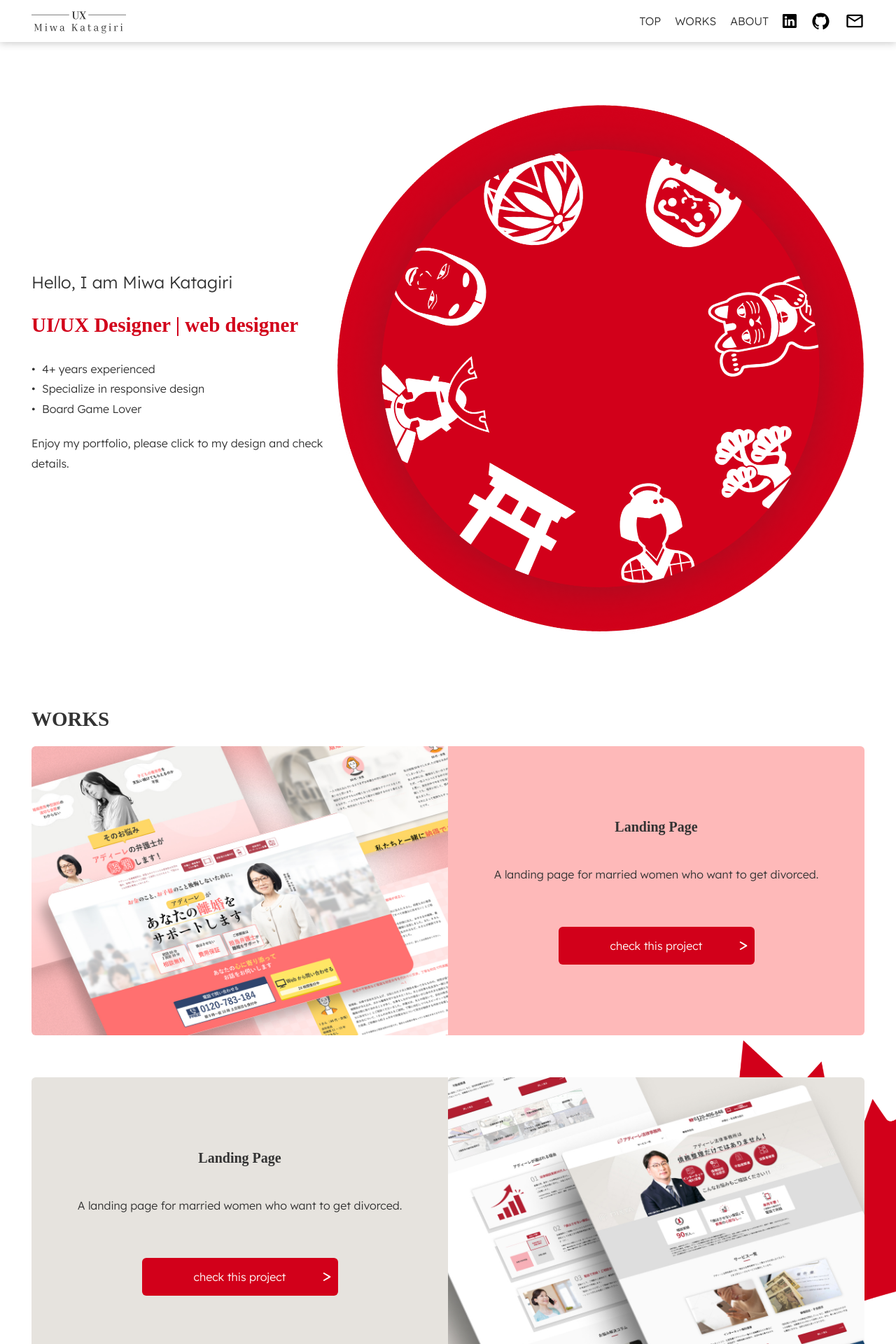
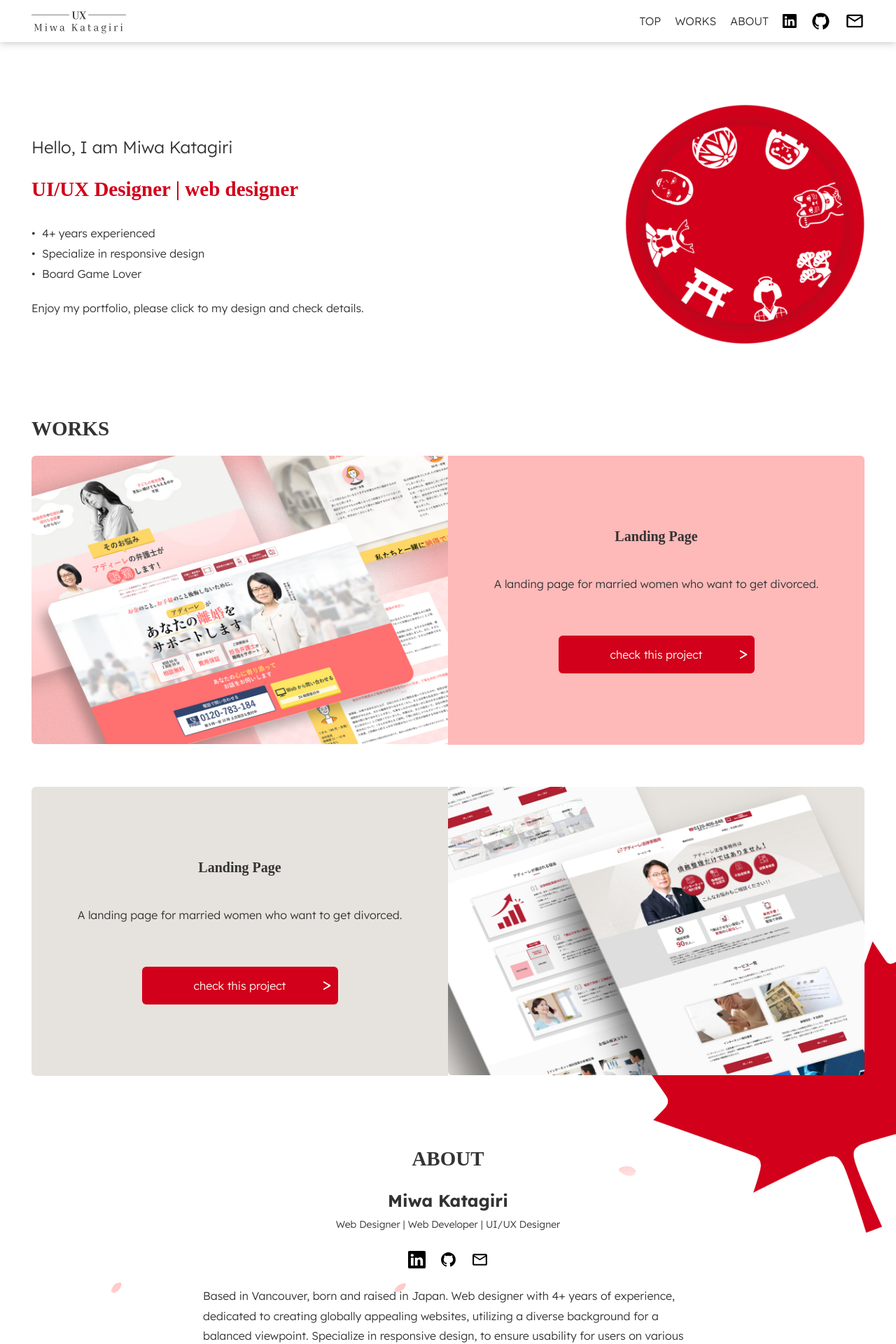
Before and after one commit to shenhe304/portfolio, a PHP site: page / in a window 1280 px wide. Shown: the top 1920 px of the page at 70% size. Run offline with PHP 8.4, Linux system fonts and the light colour scheme; some web fonts are replaced.

Commit message:
modify design

```diff
--- a/gulp_src/scss/object/project/_p-mainVisual.scss
+++ b/gulp_src/scss/object/project/_p-mainVisual.scss
@@ -13,7 +13,7 @@
             width: 70%;
         }
         &__img{
-            width: 100%;
+            width: 70%;
             animation:80s linear infinite rotation;
         }
     }
--- a/gulp_src/scss/object/project/_p-work-details.scss
+++ b/gulp_src/scss/object/project/_p-work-details.scss
@@ -18,8 +18,8 @@
         }
         &__wrap{
             display: flex;
-            justify-content: center;
-            gap: 0 30px;
+            justify-content: space-between;
+            align-items: center;
         }
         &__link{
             &:hover{
@@ -30,6 +30,9 @@
                 cursor: pointer;
                 box-shadow: 3px 3px 30px #ccc;
             }
+        }
+        &__item{
+            width: 50%;
         }
     }
 }
--- a/index.html
+++ b/index.html
@@ -27,7 +27,7 @@
         <main>
             <div class="l-container">
                 <section class="p-mainVisual">
-                    <div class="p-mainVisual__textu-mb30-sp js-scrollLeft">
+                    <div class="p-mainVisual__text u-mb30-sp js-scrollLeft">
                         <p class="u-txtLarge">Hello, I am Miwa Katagiri</p>
                         <h1 class="c-title-lv1 c-title-lv1--large u-primary">UI/UX Designer | web designer</h1>
                         <p class="u-list-disc u-mb0">4+ years experienced</p>
```
Also changed, not shown: assets/css/style.css.
